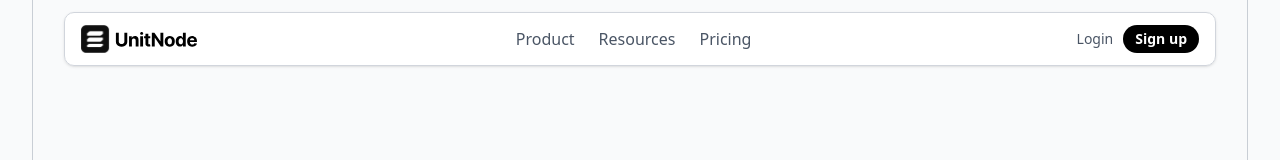
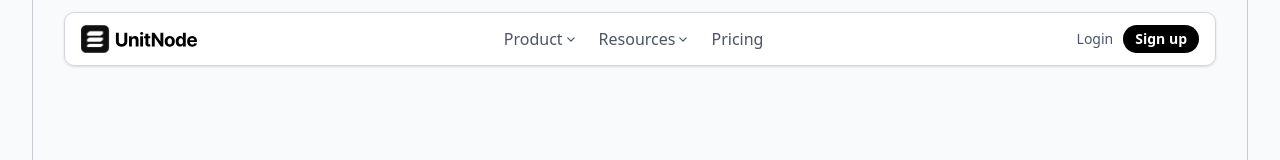
Before and after one commit to acstartup/unitnode.com, a Next.js app: page / in a window 1280 px wide. Shown: the top 160 px of the page. Built offline with nearby package versions, Linux system fonts and the light colour scheme.

Commit message:
(navbar): actions to fingers, updates svg for property management

```diff
--- a/src/app/globals.css
+++ b/src/app/globals.css
@@ -135,4 +135,11 @@
   body {
     @apply bg-background text-foreground;
   }
+
+  /* Add pointer cursor to all clickable elements */
+  button, a, [role="button"],
+  input[type="button"], input[type="submit"], input[type="reset"],
+  .group:hover, .cursor-pointer {
+    cursor: pointer;
+  }
 }
--- a/src/components/button.tsx
+++ b/src/components/button.tsx
@@ -31,7 +31,7 @@ export const Button = React.forwardRef<HTMLButtonElement, ButtonProps>(
             <button
                 ref={ref}
                 className={cn(
-                    "inline-flex items-center justify-center rounded-full font-medium transition-colors focus-visible:outline-none focus-visible:ring-2 focus-visible:ring-primary disabled:pointer-events-none disabled:opacity-50",
+                    "inline-flex items-center justify-center rounded-full font-medium transition-colors focus-visible:outline-none focus-visible:ring-2 focus-visible:ring-primary disabled:pointer-events-none disabled:opacity-50 cursor-pointer",
                     variantStyles[variant],
                     sizeStyles[size],
                     className
--- a/src/components/navbar.tsx
+++ b/src/components/navbar.tsx
@@ -44,14 +44,67 @@ export function Navbar() {
                         </Link>
                     </div>
 
-                    {/* Navigation Links - centered with flex-1 and reduced spacing */}
+                    {/* Navigation Links - with dropdowns */}
                     <nav className="hidden md:flex flex-1 items-center justify-center space-x-6">
-                        <Link href="/product" className="text-gray-600 hover:text-gray-900 font-sm">
-                            Product
-                        </Link>
-                        <Link href="/resources" className="text-gray-600 hover:text-gray-900 font-sm">
-                            Resources
-                        </Link>
+                        {/* Product Dropdown */}
+                        <div className="relative group">
+                            <button className="text-gray-600 hover:text-gray-900 font-sm flex items-center gap-1 cursor-pointer">
+                                Product
+                                <svg width="8" height="5" viewBox="0 0 10 6" fill="none" xmlns="http://www.w3.org/2000/svg" className="transition-transform duration-200 group-hover:rotate-180">
+                                    <path d="M1 1L5 5L9 1" stroke="currentColor" strokeWidth="1.5" strokeLinecap="round" strokeLinejoin="round"/>
+                                </svg>
+                            </button>
+
+                            {/* Product Dropdown menu */}
+                            <div className="absolute -left-10 top-full mt-1 w-68 rounded-lg bg-white shadow-lg border border-gray-100 opacity-0 invisible group-hover:opacity-100 group-hover:visible transition-all duration-150 z-50">
+                                <div className="py-0.5">
+                                    <a href="/property-manager" className="flex items-start px-3 py-1.5 hover:bg-gray-50 rounded-md m-0.5 transition-colors group/item">
+                                        <div className="flex-shrink-0 w-9 h-9 bg-gray-100 rounded-md flex items-center justify-center mr-2.5 transition-colors group-hover/item:bg-gray-200">
+                                            <Image
+                                                src="/pm-portal.svg"
+                                                alt="Property Management Portal"
+                                                width={20}
+                                                height={20}
+                                                className="transition-colors"
+                                            />
+                                        </div>
+                                        <div>
+                                            <div className="font-medium text-sm">Property Management Portal</div>
+                                            <div className="text-xs text-gray-500">Automate your tasks</div>
+                                        </div>
+                                    </a>
+                                </div>
+                            </div>
+                        </div>
+
+                        {/* Resources Dropdown */}
+                        <div className="relative group">
+                            <button className="text-gray-600 hover:text-gray-900 font-sm flex items-center gap-1 cursor-pointer">
+                                Resources
+                                <svg width="8" height="5" viewBox="0 0 10 6" fill="none" xmlns="http://www.w3.org/2000/svg" className="transition-transform duration-200 group-hover:rotate-180">
+                                    <path d="M1 1L5 5L9 1" stroke="currentColor" strokeWidth="1.5" strokeLinecap="round" strokeLinejoin="round"/>
+                                </svg>
+                            </button>
+
+                            {/* Resources Dropdown menu */}
+                            <div className="absolute -left-10 top-full mt-1 w-45 rounded-lg bg-white shadow-lg border border-gray-100 opacity-0 invisible group-hover:opacity-100 group-hover:visible transition-all duration-150 z-50">
+                                <div className="py-0.5">
+                                    <a href="/blog" className="flex items-start px-3 py-1.5 hover:bg-gray-50 rounded-md m-0.5 transition-colors group/item">
+                                        <div className="flex-shrink-0 w-9 h-9 bg-gray-100 rounded-md flex items-center justify-center mr-2.5 transition-colors group-hover/item:bg-gray-200">
+                                            <svg width="20" height="20" viewBox="0 0 24 24" fill="none" xmlns="http://www.w3.org/2000/svg" className="transition-colors group-hover/item:stroke-primary">
+                                                <path d="M19 3H5C3.89543 3 3 3.89543 3 5V19C3 20.1046 3.89543 21 5 21H19C20.1046 21 21 20.1046 21 19V5C21 3.89543 20.1046 3 19 3Z" stroke="currentColor" strokeWidth="2" strokeLinecap="round" strokeLinejoin="round"/>
+                                                <path d="M7 7H17M7 12H17M7 17H12" stroke="currentColor" strokeWidth="2" strokeLinecap="round" strokeLinejoin="round"/>
+                                            </svg>
+                                        </div>
+                                        <div>
+                                            <div className="font-medium text-sm">Blog</div>
+                                            <div className="text-xs text-gray-500">Latest updates</div>
+                                        </div>
+                                    </a>
+                                </div>
+                            </div>
+                        </div>
+
                         <Link href="/pricing" className="text-gray-600 hover:text-gray-900 font-sm">
                             Pricing
                         </Link>
@@ -74,7 +127,7 @@ export function Navbar() {
 
                     {/* Mobile menu button - hidden on desktop */}
                     <div className="md:hidden ml-auto">
-                        <button className="p-2 rounded-md text-gray-600 hover:text-gray-900 hover:bg-gray-100">
+                        <button className="p-2 rounded-md text-gray-600 hover:text-gray-900 hover:bg-gray-100 cursor-pointer">
                             <span className="sr-only">Open menu</span>
                             {/* Simple hamburger icon */}
                             <svg
```
Also changed, not shown: public/pm-portal.svg (added).
